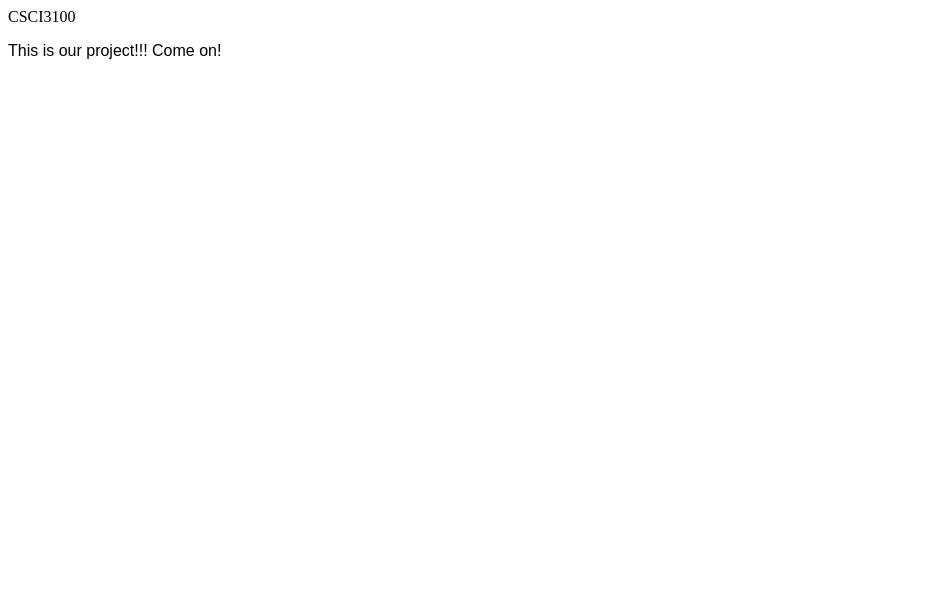
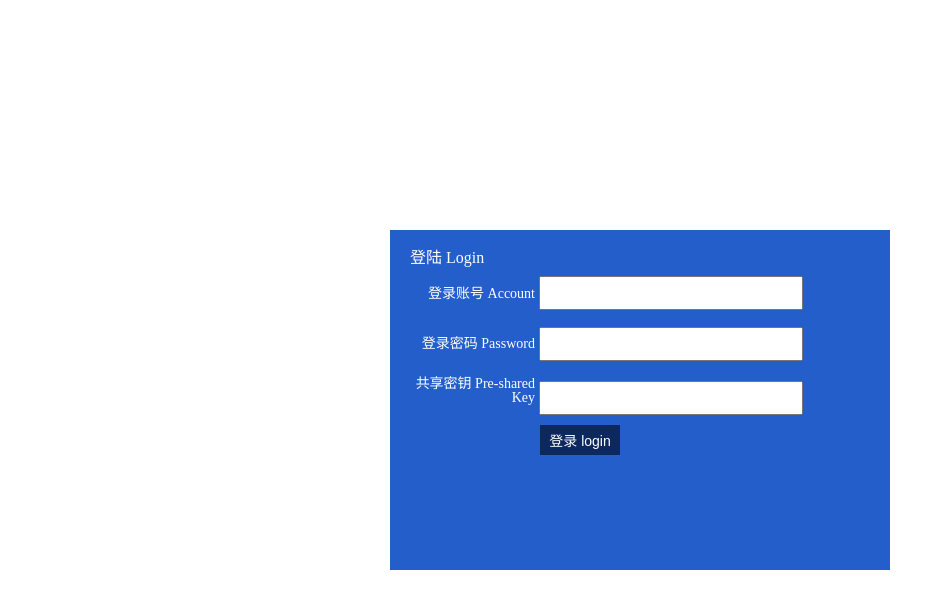
Before and after one commit to 1155124617/CSCI3100, a plain HTML site: page spaceship.html in a window 1280 px wide. Shown: the whole page, without its empty margins (0-945 px from the left). Drawn offline with Linux system fonts and the light colour scheme.

Commit message:
add a div block. The prototype of login interface

```diff
--- a/spaceship.html
+++ b/spaceship.html
@@ -1,10 +1,36 @@
 <!DOCTYPE html>
 
-<head> CSCI3100 </head>
-
-<body>
-
-    <p , style="display: flexbox;font: 1em sans-serif; align-content: center;">
-        This is our project!!! Come on!
-    </p>
-</body>
+<html>
+    <head>
+        <title>
+            CSCI3100
+        </title>
+        <link rel="stylesheet" type="text/css" href="CSS/spaceship.css">
+    </head>
+    <body>
+        <div class = "login">
+            <div class = "loginmain">
+                <h3>登陆 Login</h3>
+                <form action = "/" method = "get">
+                    <ul>
+                        <li>
+                            <span>登录账号 Account</span>
+                            <input type = "text" name = "username" value="">
+                        </li>
+                        <li>
+                            <span>登录密码 Password</span>
+                            <input type = "password" name = "password" value="">
+                        </li>
+                        <li>
+                            <span>共享密钥 Pre-shared Key</span>
+                            <input type = "password" name = "sharedkey" value="">
+                        </li>
+                        <li>
+                            <input type="button" value="登录 login">
+                        </li>
+                    </ul>
+                </form>
+            </div>
+        </div>
+    </body>
+</html>
```
